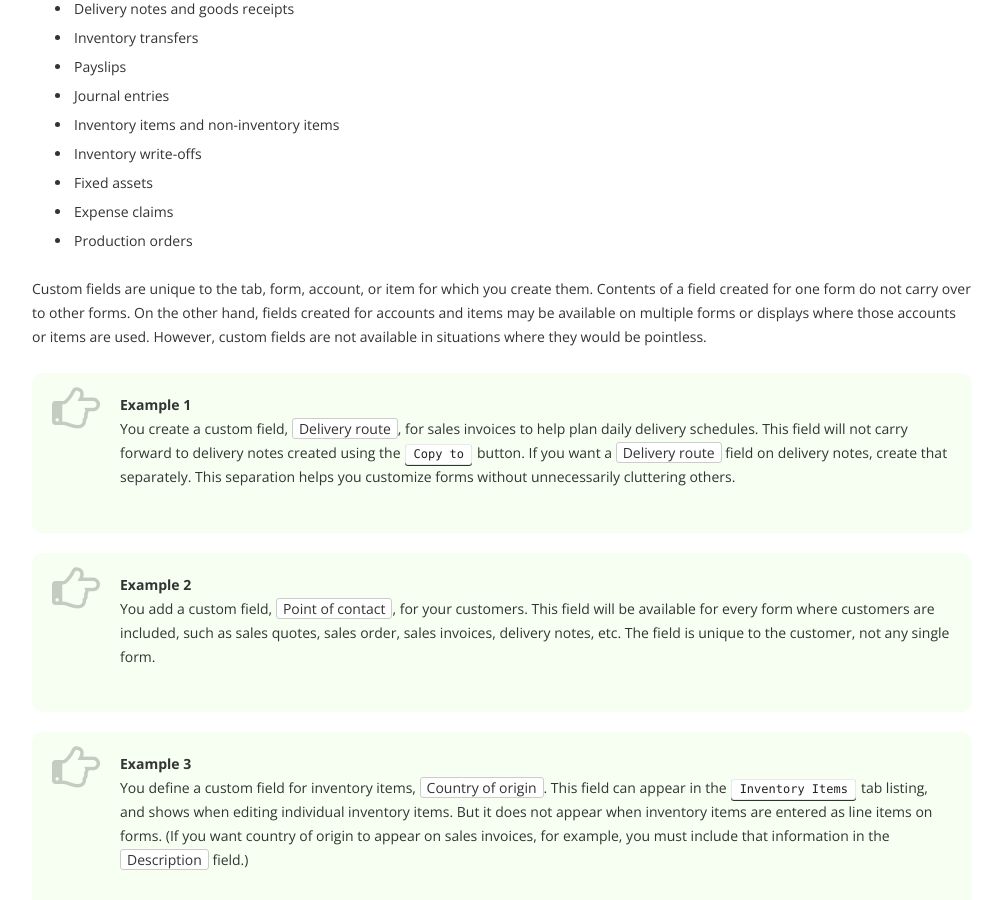
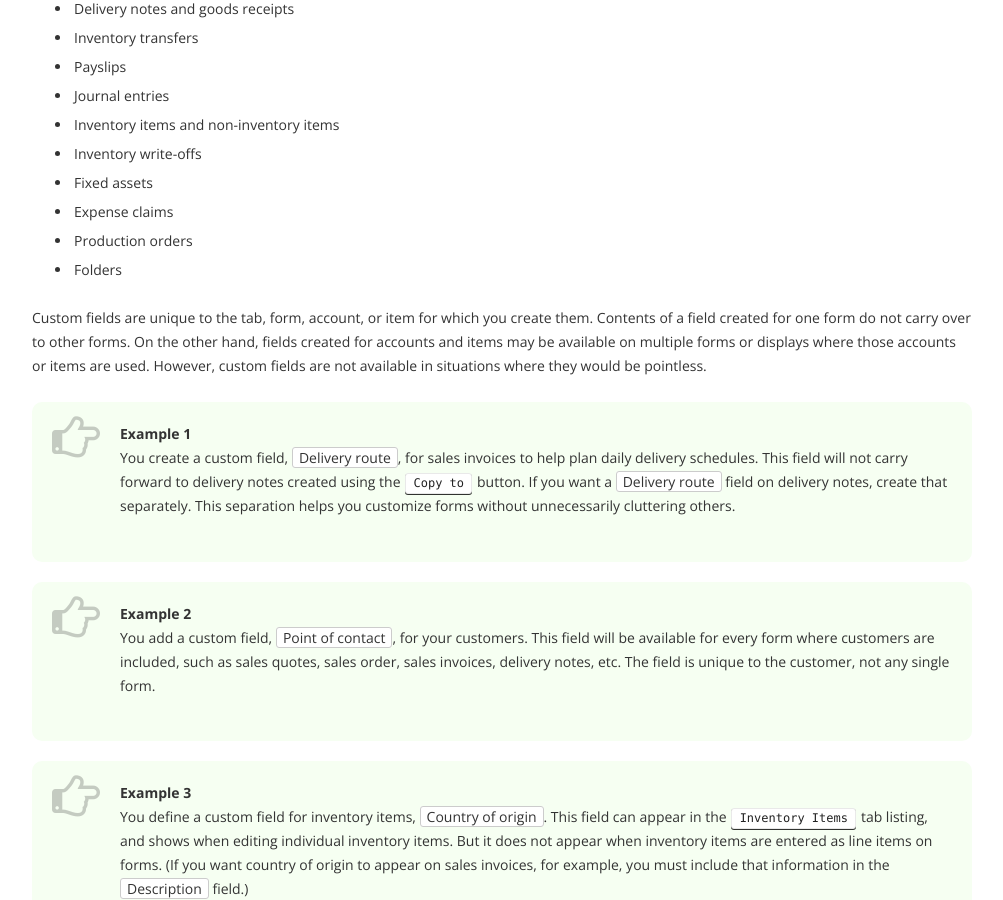
Before and after one commit to 3etechinns/www.manager.io, a Jekyll site: the page built from _guides/8941.html, in a window 1280 px wide and 900 px high, scrolled down 601 px. Shown: the whole window, without its empty margins (138-1141 px from the left). Built offline with Jekyll 4.4.1, drawn with Linux system fonts in a browser that asks for light colours; nearby versions of some CDN libraries; comment, search, counter and statistics services are not loaded.

Commit message:
Guide update

```diff
--- a/_guides/8941.html
+++ b/_guides/8941.html
@@ -25,6 +25,7 @@ tags: custom-fields settings custom-field-form
 <li>Fixed assets</li>
 <li>Expense claims</li>
 <li>Production orders</li>
+<li>Folders</li>
 </ul>
 <p>Custom fields are unique to the tab, form, account, or item for which you create them. Contents of a field created for one form do not carry over to other forms. On the other hand, fields created for accounts and items may be available on multiple forms or displays where those accounts or items are used. However, custom fields are not available in situations where they would be pointless.</p>
 <table style="background-color: #F6FFF2; border-radius: 10px; margin-bottom: 20px"><tr><td style="font-size: 48px; opacity: 0.25; padding: 20px; padding-top: 0px; padding-right: 0px; vertical-align: top"><i class="fa fa-hand-o-right"></i></td><td style="padding: 20px">
@@ -41,11 +42,11 @@ You define a custom field for inventory items, <code>Country of origin</code>. T
 </td></tr></table>
 <h3>Creating custom fields</h3>
 <p>To create a custom field, go to the <kbd>Settings</kbd> tab and click <kbd>Custom Fields</kbd>:</p>
-<p><img src="https://discourse-cdn-sjc1.com/business2/uploads/manager1/original/2X/0/037865c70f73f82f98f00b86e59064e466984def.png" alt="" width="250" height="58"> <strong><i class="fa fa-hand-o-right" style="margin-right: 10px; color: #999; font-size: 18px; padding-top: 5px"></i></strong> <img src="https://discourse-cdn-sjc1.com/business2/uploads/manager1/original/2X/f/f0b6ccc632851534691b6faecaf9edf6221dc006.png" width="138" height="45"></p>
+<p><img src="https://forum.manager.io/uploads/manager1/original/2X/0/037865c70f73f82f98f00b86e59064e466984def.png" alt=""> <strong><i class="fa fa-hand-o-right" style="margin-right: 10px; color: #999; font-size: 18px; padding-top: 5px"></i></strong> <img src="https://forum.manager.io/uploads/manager1/original/2X/f/f0b6ccc632851534691b6faecaf9edf6221dc006.png" width="138" height="45"></p>
 <p>The screen will show a <kbd>New Custom Field</kbd> button for each form, account, or item you have enabled.</p>
-<p><img src="https://discourse-cdn-sjc1.com/business2/uploads/manager1/original/2X/2/2062abfb7083ad5c4eca937990a51390c2815db4.png" alt="" width="538" height="294"></p>
+<p><img src="https://forum.manager.io/uploads/manager1/original/2X/2/2062abfb7083ad5c4eca937990a51390c2815db4.png" alt=""></p>
 <p>Click the relevant <kbd>New Custom Field</kbd> button and complete the definition:</p>
-<p><img src="https://discourse-cdn-sjc1.com/business2/uploads/manager1/original/2X/2/2406f6edf5eb5bd14655e2d2742879d5f0b71cbf.png"></p>
+<p><img src="https://forum.manager.io/uploads/manager1/original/2X/2/2406f6edf5eb5bd14655e2d2742879d5f0b71cbf.png" width="408" height="500"></p>
 <ul>
 <li>
 <strong><code>Label</code></strong> is your assigned name for the custom field. This label will appear where appropriate on forms or displays to designate the field. So it should be something you are willing for customers and suppliers to see.</li>
@@ -62,33 +63,33 @@ You define a custom field for inventory items, <code>Country of origin</code>. T
 <li>
 <kbd>Dropdown list</kbd> in the <code>Type</code> field brings up a new window where you can enter fixed options of your choosing for the list:</li>
 </ul>
-<p><img src="https://discourse-cdn-sjc1.com/business2/uploads/manager1/original/2X/c/c99fecfcb81de4e55819a7def4e654ec29d71991.png" width="267" height="201"></p>
+<p><img src="https://forum.manager.io/uploads/manager1/original/2X/c/c99fecfcb81de4e55819a7def4e654ec29d71991.png" width="267" height="201"></p>
 <p>Click <kbd>Create</kbd> to save the custom field. Later, the field can be edited. Be sure to click <kbd>Update</kbd> after editing.</p>
 <table style="background-color: #F6FFF2; border-radius: 10px; margin-bottom: 20px"><tr><td style="font-size: 48px; opacity: 0.25; padding: 20px; padding-top: 0px; padding-right: 0px; vertical-align: top"><i class="fa fa-hand-o-right"></i></td><td style="padding: 20px">
 <p><strong>Example 4</strong><br>
 Roger, the accounting manager at Northwind Traders, wants to closely monitor depreciation and disposition of fixed assets to be certain the company follows prescribed accounting standards. He creates four custom fields for the <kbd>Fixed Assets</kbd> tab. All are single-line text and designated to show as columns:<br>
-<br><img src="https://discourse-cdn-sjc1.com/business2/uploads/manager1/original/2X/f/f164bc70e47428bbeede20a3b882eed5bd32c8e0.png" width="259" height="227"><br>
+<br><img src="https://forum.manager.io/uploads/manager1/original/2X/f/f164bc70e47428bbeede20a3b882eed5bd32c8e0.png" width="259" height="227"><br>
 <br> When Roger views the <kbd>Fixed Assets</kbd> tab, he sees a more complete picture of the company’s fixed assets:<br>
-<br><img src="https://discourse-cdn-sjc1.com/business2/uploads/manager1/original/2X/e/e6add7f601534912cb79b073c206f75fdd0b7ea0.png"></p>
+<br><img src="https://forum.manager.io/uploads/manager1/original/2X/e/e6add7f601534912cb79b073c206f75fdd0b7ea0.png" width="690" height="115"></p>
 </td></tr></table>
 <table style="background-color: #F6FFF2; border-radius: 10px; margin-bottom: 20px"><tr><td style="font-size: 48px; opacity: 0.25; padding: 20px; padding-top: 0px; padding-right: 0px; vertical-align: top"><i class="fa fa-hand-o-right"></i></td><td style="padding: 20px">
 <p><strong>Example 5</strong><br>
 Anastasia sells her glass artwork both to wholesale corporate distributors and directly to residential customers. To remind herself of discount rates and payment terms, and to simplify marketing campaigns, she establishes a custom field, <code>Customer type</code>, in the <kbd>Customers</kbd> tab. She sets it to show as a column:<br>
-<br><img src="https://discourse-cdn-sjc1.com/business2/uploads/manager1/original/2X/9/95bf1685b26721e3acbb083570d0f2d27e8c9877.png" alt="" width="327" height="202"><br>
+<br><img src="https://forum.manager.io/uploads/manager1/original/2X/9/95bf1685b26721e3acbb083570d0f2d27e8c9877.png" alt=""><br>
 <br>Before mailing a new brochure targeting residential customers, she uses the <kbd>Search</kbd> function to filter her customer list:<br>
-<br><img src="https://discourse-cdn-sjc1.com/business2/uploads/manager1/original/2X/8/8f93a463fbd307b220edf3cb96c2eaa337622d2f.png" alt="" width="338" height="133"><br>
+<br><img src="https://forum.manager.io/uploads/manager1/original/2X/8/8f93a463fbd307b220edf3cb96c2eaa337622d2f.png" alt=""><br>
 <br></p>
 </td></tr></table>
 <table style="background-color: #F6FFF2; border-radius: 10px; margin-bottom: 20px"><tr><td style="font-size: 48px; opacity: 0.25; padding: 20px; padding-top: 0px; padding-right: 0px; vertical-align: top"><i class="fa fa-hand-o-right"></i></td><td style="padding: 20px">
 <p><strong>Example 6</strong><br>
 ModTek Design Associates wants its customers to know which partner has reviewed and approved billings. It creates a custom field for the <kbd>Sales Invoices</kbd> tab, labelling it <code>Approved by</code>. The field will show at the bottom of the sales invoice:<br>
-<br><img src="https://discourse-cdn-sjc1.com/business2/uploads/manager1/original/2X/2/2548ab04f9a40d189529bc3b87d4d812a26e59bb.png" alt="" width="259" height="201"></p>
+<br><img src="https://forum.manager.io/uploads/manager1/original/2X/2/2548ab04f9a40d189529bc3b87d4d812a26e59bb.png" alt=""></p>
 </td></tr></table>
 <hr>
 <table style="background-color: #F2F9FF; border-radius: 10px; margin-bottom: 20px"><tr><td style="font-size: 48px; opacity: 0.25; padding: 20px; padding-top: 15px; padding-right: 0px; vertical-align: top"><i class="fa fa-info-circle"></i></td><td style="padding: 20px">
 <p><strong>Note</strong><br>
 Entry screens always show custom fields, labelled as such:<br>
-<br><img src="https://discourse-cdn-sjc1.com/business2/uploads/manager1/original/2X/3/31fcbb1e5e4c6cd4a006e8407f7d4cf59389fbed.png" width="170" height="17"><br>
+<br><img src="https://forum.manager.io/uploads/manager1/original/2X/3/31fcbb1e5e4c6cd4a006e8407f7d4cf59389fbed.png" width="170" height="17"><br>
 <br>But fields show on completed forms and as display columns only when they contain an entry.</p>
 </td></tr></table>
 {% endraw %}
```
